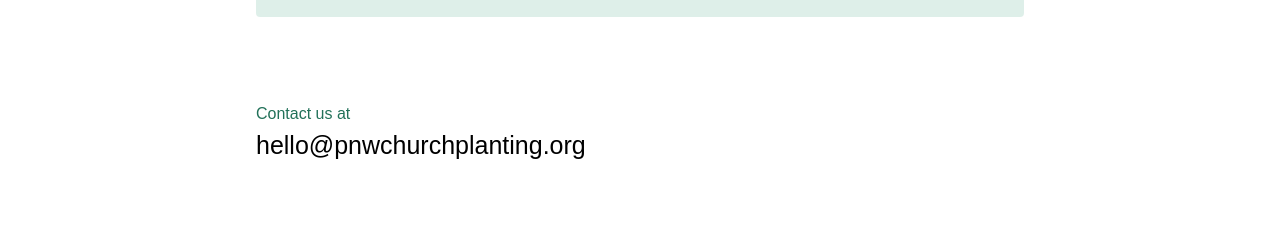
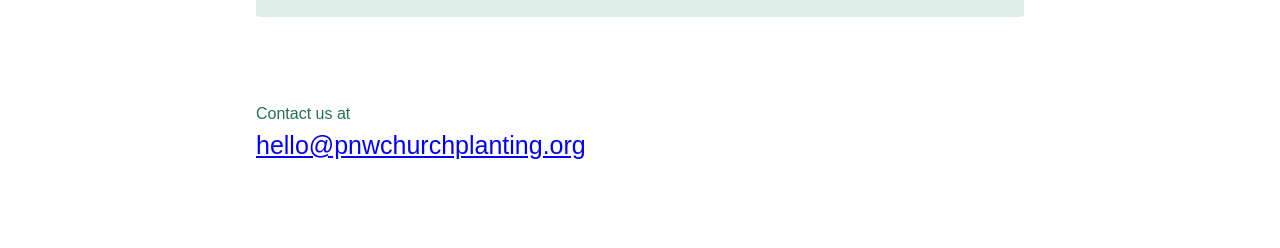
Before and after one commit to pnwchurchplanting/CCHM, a Gatsby site: page /contact-us in a window 1280 px wide. Shown: the part 743-991 px from the top of the page. Built offline with nearby package versions, Linux system fonts and the light colour scheme; Gatsby itself is replaced by a stand-in of ours.

Commit message:
Update email link and add some SEO content

```diff
--- a/src/pages/contact-us.tsx
+++ b/src/pages/contact-us.tsx
@@ -8,7 +8,15 @@
   useEffect(() => {
     const email = 'aGVsbG9AcG53Y2h1cmNocGxhbnRpbmcub3Jn'
     const $el = document.getElementById('email')
-    if ($el) $el.innerHTML = atob(email)
+    if ($el) {
+      $el.innerHTML = atob(email)
+      $el.setAttribute(
+        'href',
+        `mailto:${atob(
+          email,
+        )}?subject=I'm interested in planting a Reformed church in the Pacific Northwest`,
+      )
+    }
   })
 
   return (
@@ -47,7 +55,7 @@
           <p>
             <span className="label">Contact us at</span>
             <br />
-            <span id="email" className="email" />
+            <a href="" id="email" className="email" />
           </p>
         </div>
       </Section>
--- a/src/pages/desire-to-plant.tsx
+++ b/src/pages/desire-to-plant.tsx
@@ -67,6 +67,12 @@
           </blockquote>
           <cite>Matthew 28:19-20, ESV</cite>
         </div>
+
+        <p style={{ opacity: 0, position: 'absolute', width: 0, height: 0 }}>
+          The Classical Committee on Home Missions (PNW) plants churches in
+          Northern California, Central Valley California, The Bay Area and
+          Walnut Creek in California, Oregon, Washington, Idaho and Montana.
+        </p>
       </Section>
     </Layout>
   )
```
